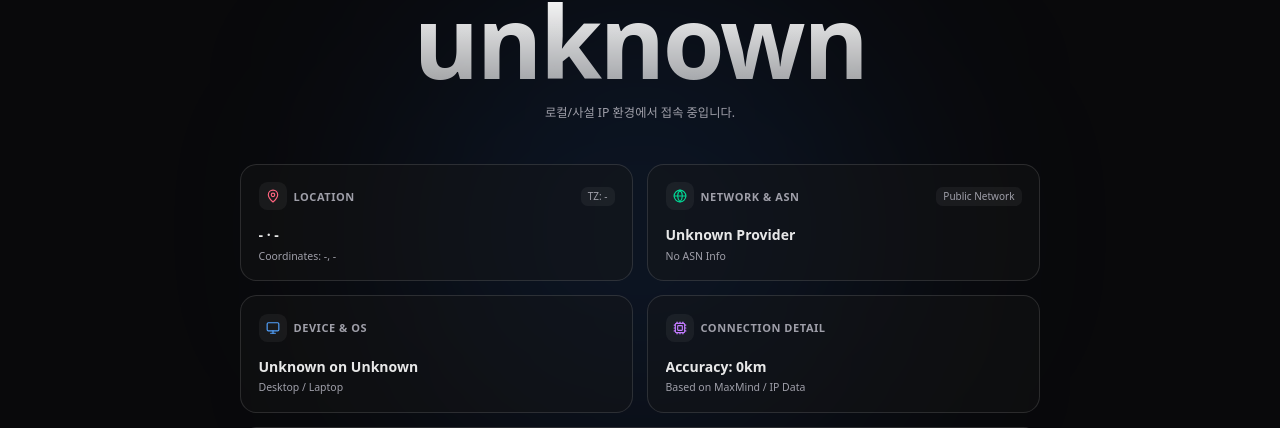
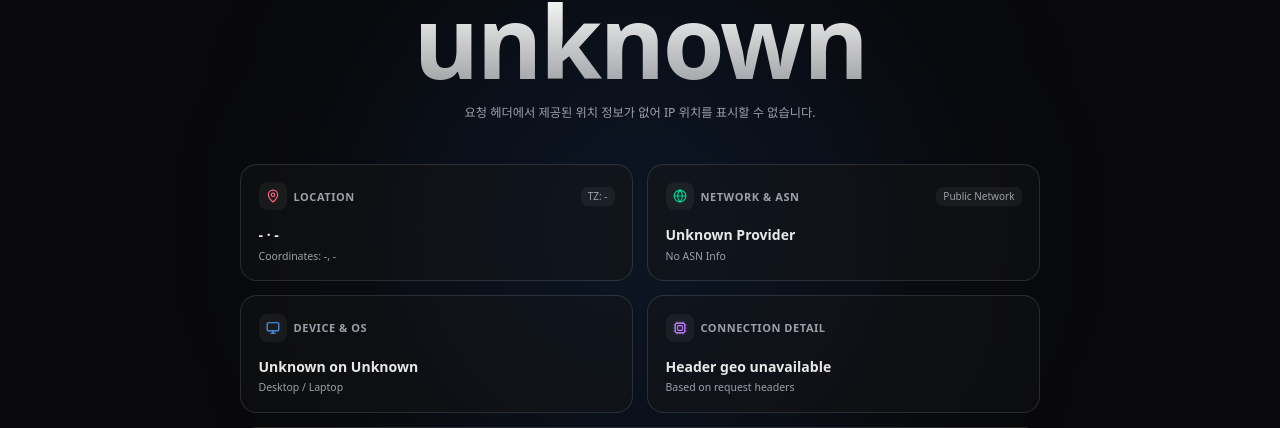
Before and after one commit to myoungsung84/tools-hub, a Next.js app: page /ip in a window 1280 px wide. Shown: the part 174-602 px from the top of the page. Built offline with nearby package versions, Linux system fonts and the light colour scheme; no server answers.

Commit message:
refactor: simplify ip lookup for vercel deployment

```diff
--- a/src/app/api/ip/ip-addr.source.ts
+++ b/src/app/api/ip/ip-addr.source.ts
@@ -1,20 +1,4 @@
-import { isNil } from 'lodash-es'
-
-import { ApiErrors } from '@/lib/server'
-
-type SourceInfo = {
-  key: 'mmdb-city' | 'mmdb-asn'
-  enabled: boolean
-  updatedAt: string | null
-  updatedText: string
-  builtAt: string | null
-  builtText: string
-  dbType: string | null
-}
-
-type IpAddrGeoResponse = {
-  ip: string
-  geo: {
+export type IpGeoInfo = {
   country: string | null
   countryName: string | null
   region: string | null
@@ -22,55 +6,51 @@ type IpAddrGeoResponse = {
   lat: number | null
   lon: number | null
   timezone: string | null
-    accuracyRadiusKm: number | null
-  } | null
-  asn: {
-    asn: number | null
-    org: string | null
-  } | null
-  sources: SourceInfo[]
 }
 
-type ApiEnvelope<T> = {
-  ok: boolean
-  data?: T
-  meta?: {
-    respondedAt?: string
-    status?: number
+function readHeader(headers: Headers, key: string) {
+  const value = headers.get(key)?.trim()
+  if (!value) return null
+  return value
 }
-  error?: {
-    code?: string
-    message?: string
-    details?: unknown
+
+function decodeHeaderValue(value: string | null) {
+  if (!value) return null
+
+  try {
+    return decodeURIComponent(value.replace(/\+/g, ' '))
+  } catch {
+    return value
   }
 }
 
-const GEO_API_BASE = process.env.GEO_API_BASE ?? ''
+function readNumberHeader(headers: Headers, key: string) {
+  const value = readHeader(headers, key)
+  if (!value) return null
 
-export async function fetchIpAddrGeo(
-  ip: string,
-  signal?: AbortSignal
-): Promise<IpAddrGeoResponse | null> {
-  if (isNil(ip) || ip === '' || ip === 'unknown') return null
-
-  const res = await fetch(`${GEO_API_BASE}/geo?ip=${encodeURIComponent(ip)}`, {
-    signal,
-    headers: { accept: 'application/json' },
-  })
-
-  if (!res.ok) {
-    throw ApiErrors.upstream(`geo-api bad response: ${res.status}`)
+  const numberValue = Number(value)
+  return Number.isFinite(numberValue) ? numberValue : null
 }
 
-  const json = (await res.json()) as ApiEnvelope<IpAddrGeoResponse>
+export function readRequestHeaderGeo(headers: Headers): IpGeoInfo | null {
+  const country = readHeader(headers, 'x-vercel-ip-country')
+  const region = decodeHeaderValue(readHeader(headers, 'x-vercel-ip-country-region'))
+  const city = decodeHeaderValue(readHeader(headers, 'x-vercel-ip-city'))
+  const lat = readNumberHeader(headers, 'x-vercel-ip-latitude')
+  const lon = readNumberHeader(headers, 'x-vercel-ip-longitude')
+  const timezone = decodeHeaderValue(readHeader(headers, 'x-vercel-ip-timezone'))
 
-  if (!json.ok) {
-    throw ApiErrors.upstream(
-      `geo-api error: ${json.error?.code ?? 'UNKNOWN'} - ${json.error?.message ?? ''}`
-    )
+  if (!country && !region && !city && lat == null && lon == null && !timezone) {
+    return null
   }
 
-  if (isNil(json.data)) return null
-
-  return json.data
+  return {
+    country,
+    countryName: country,
+    region,
+    city,
+    lat,
+    lon,
+    timezone,
   }
+}
--- a/src/app/api/ip/ip-lookup.post.ts
+++ b/src/app/api/ip/ip-lookup.post.ts
@@ -1,6 +1,5 @@
 import { z } from 'zod'
 
-import { fetchIpAddrGeo } from '@/app/api/ip/ip-addr.source'
 import { ApiErrors, handleApi, success } from '@/lib/server'
 import { isPrivateIp } from '@/lib/server/ip-utils'
 
@@ -27,22 +26,16 @@ async function handler(req: Request) {
   const { ip } = parsed.data
   const isPrivate = isPrivateIp(ip)
 
-  const result = isPrivate ? null : await fetchIpAddrGeo(ip, req.signal)
-
-  const cityUpdatedText =
-    result?.sources?.find(source => source.key === 'mmdb-city')?.updatedText ?? null
-  const asnUpdatedText =
-    result?.sources?.find(source => source.key === 'mmdb-asn')?.updatedText ?? null
-
-  const geo = result?.geo ?? null
-  const asn = result?.asn ?? null
-
   return success(
     {
       ip,
       isPrivate,
-      geo: geo === null ? null : { ...geo, updatedText: cityUpdatedText },
-      asn: asn === null ? null : { ...asn, updatedText: asnUpdatedText },
+      geo: null,
+      asn: null,
+      lookupStatus: 'unavailable',
+      message: isPrivate
+        ? '사설 IP 주소는 인터넷상의 위치 정보를 조회할 수 없습니다.'
+        : '현재 버전은 요청 헤더 기반 조회만 지원하므로 입력한 IP의 위치 정보는 제공하지 않습니다.',
     },
     {
       headers: {
--- a/src/features/ip-lookup/lib/ip-lookup.constants.ts
+++ b/src/features/ip-lookup/lib/ip-lookup.constants.ts
@@ -4,8 +4,7 @@ export const IP_LOOKUP_PLACEHOLDER = '예: 8.8.8.8  ·  2001:4860:4860::8888'
 
 export const IDLE_SUMMARY_TITLE = '아직 조회한 결과가 없어요'
 export const IDLE_SUMMARY_DESCRIPTION =
-  'IP 주소를 입력하면 위치 정보, ASN, 추정 지도를 이 자리에서 바로 확인할 수 있습니다.'
+  'IP 주소를 입력하면 유효한 IPv4/IPv6 주소인지 확인할 수 있습니다.'
 
-export const NOTE_PRIMARY = 'IP 기반 위치는 실제 위치와 다를 수 있습니다.'
-export const NOTE_SECONDARY =
-  'VPN·프록시 사용 시 또는 통신사·ASN 정책에 따라 부정확할 수 있습니다.'
+export const NOTE_PRIMARY = '현재 버전은 입력한 IP의 외부 위치 조회를 제공하지 않습니다.'
+export const NOTE_SECONDARY = '현재 접속자의 위치 정보는 요청 헤더가 제공하는 범위에서만 표시됩니다.'
--- a/src/features/ip-lookup/lib/ip-lookup.types.ts
+++ b/src/features/ip-lookup/lib/ip-lookup.types.ts
@@ -9,14 +9,13 @@ export type IpLookupData = {
     lat: number | null
     lon: number | null
     timezone: string | null
-    accuracyRadiusKm: number | null
-    updatedText: string | null
   } | null
   asn: {
     asn: number | null
     org: string | null
-    updatedText: string | null
   } | null
+  lookupStatus?: 'available' | 'unavailable'
+  message?: string | null
 }
 
 export type LookupState =
--- a/src/features/ip-lookup/ui/components/ip-lookup-map-card.tsx
+++ b/src/features/ip-lookup/ui/components/ip-lookup-map-card.tsx
@@ -38,7 +38,6 @@ export default function IpLookupMapCard({ data, hasMapCoords, mapUrl }: Props) {
         </div>
         <CardDescription>
           위도 {data.geo?.lat} · 경도 {data.geo?.lon}
-          {data.geo?.accuracyRadiusKm != null && ` · 정확도 반경 약 ${data.geo.accuracyRadiusKm}km`}
         </CardDescription>
       </CardHeader>
       <CardContent>
--- a/src/features/ip-lookup/ui/ip-lookup-page.tsx
+++ b/src/features/ip-lookup/ui/ip-lookup-page.tsx
@@ -1,7 +1,7 @@
 'use client'
 
 import { isNil } from 'lodash-es'
-import { AlertCircle, FileSearch } from 'lucide-react'
+import { AlertCircle, FileSearch, Info } from 'lucide-react'
 import { FormEvent, useMemo, useRef, useState } from 'react'
 
 import PageHeader from '@/components/layout/page-header'
@@ -66,8 +66,8 @@ export default function IpLookupPage() {
       <PageHeader
         icon={FileSearch}
         kicker='아이피 검색'
-        title='IP 주소로 위치와 ASN 정보를 조회하세요'
-        description='공인 IP 또는 IPv6 주소를 입력해 대략적인 위치와 네트워크 정보를 확인합니다.'
+        title='IP 주소 형식을 확인하세요'
+        description='현재는 입력한 IP의 위치 조회를 제공하지 않고, 유효한 IPv4/IPv6 주소인지 확인합니다.'
       />
 
       <div className='flex w-full flex-col'>
@@ -90,6 +90,17 @@ export default function IpLookupPage() {
 
           {lookupData ? (
             <>
+              {lookupData.lookupStatus === 'unavailable' && (
+                <Alert className='lg:col-span-2'>
+                  <Info />
+                  <AlertTitle>위치 조회 미연동</AlertTitle>
+                  <AlertDescription>
+                    {lookupData.message ??
+                      '입력한 IP의 위치 정보는 현재 버전에서 제공하지 않습니다.'}
+                  </AlertDescription>
+                </Alert>
+              )}
+
               <IpLookupSummaryCard data={lookupData} />
               <IpLookupLocationCard data={lookupData} />
               <IpLookupMapCard data={lookupData} hasMapCoords={hasMapCoords} mapUrl={mapUrl} />
--- a/src/features/ip/types/ip.types.ts
+++ b/src/features/ip/types/ip.types.ts
@@ -2,19 +2,20 @@ export type IpInfo = {
   ip: string
   isPrivate: boolean
   geo: {
-    country: string
-    countryName: string
-    region: string
-    city: string
-    lat: number
-    lon: number
-    timezone: string
-    accuracyRadiusKm: number
+    country: string | null
+    countryName: string | null
+    region: string | null
+    city: string | null
+    lat: number | null
+    lon: number | null
+    timezone: string | null
   } | null
   asn: {
-    asn: number
-    org: string
+    asn: number | null
+    org: string | null
   } | null
+  lookupStatus?: 'available' | 'unavailable'
+  message?: string | null
   ua: {
     raw: string
     browser: string
--- a/src/features/ip/ui/ip-page.tsx
+++ b/src/features/ip/ui/ip-page.tsx
@@ -25,6 +25,7 @@ export default function IpPage() {
 
   const geo = data.geo
   const asn = data.asn
+  const locationLabel = geo?.countryName ?? geo?.country ?? null
 
   return (
     <div className={`${wrapClass} relative overflow-x-hidden`} data-testid='ip-page'>
@@ -54,11 +55,12 @@ export default function IpPage() {
                 <Globe className='w-4 h-4' />
                 접속 위치:{' '}
                 <span className='text-foreground'>
-                  {geo.countryName} ({geo.country})
+                  {locationLabel}
+                  {geo.country && locationLabel !== geo.country ? ` (${geo.country})` : ''}
                 </span>
               </span>
             ) : (
-              '로컬/사설 IP 환경에서 접속 중입니다.'
+              data.message ?? '요청 헤더에서 위치 정보가 제공되지 않았습니다.'
             )}
           </p>
         </div>
@@ -90,8 +92,8 @@ export default function IpPage() {
           <InfoCard
             icon={<Cpu className='w-4 h-4 text-purple-400' />}
             title='Connection Detail'
-            main={`Accuracy: ${geo?.accuracyRadiusKm ?? '0'}km`}
-            sub='Based on MaxMind / IP Data'
+            main={data.lookupStatus === 'available' ? 'Header geo available' : 'Header geo unavailable'}
+            sub='Based on request headers'
           />
 
           <div className='sm:col-span-2 group relative overflow-hidden rounded-2xl border bg-neutral-900/40 p-5 text-left transition-all sm:hover:bg-neutral-900/60'>
--- a/src/lib/server/ip-utils.ts
+++ b/src/lib/server/ip-utils.ts
@@ -62,6 +62,9 @@ export function pickClientIp(headers: Headers): string {
 
   const xri = header(headers, 'x-real-ip')
   if (xri && isValidIp(xri)) return normalizeLoopback(xri)
+
+  const vercelForwardedPicked = pickFromXForwardedFor(header(headers, 'x-vercel-forwarded-for'))
+  if (vercelForwardedPicked) return normalizeLoopback(vercelForwardedPicked)
 
   const xffPicked = pickFromXForwardedFor(header(headers, 'x-forwarded-for'))
   if (xffPicked) return normalizeLoopback(xffPicked)
```
Also changed, not shown: src/app/api/ip/ip-addr.get.ts (+8 -20 lines), src/features/ip-lookup/ui/components/ip-lookup-location-card.tsx (+4 -11 lines), src/features/ip-lookup/ui/components/ip-lookup-placeholder.tsx (+5 -5 lines), 2 other files (tests, documents, lock files or other folders). Lines whose indentation alone changed are shown as unchanged.
